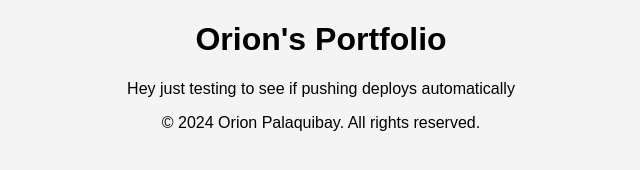
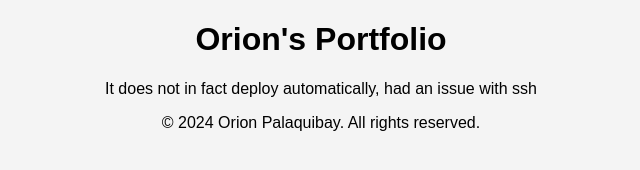
Before and after one commit to orionpal/orionpal.github.io, a plain HTML site: page public/index.html in a window 1280 px wide. Shown: the full height of the page, 319-959 px from the left. Drawn offline with Linux system fonts and the light colour scheme.

Commit message:
I wonder if anyone goes through these

```diff
--- a/public/index.html
+++ b/public/index.html
@@ -28,7 +28,7 @@
         <!-- Main game area -->
         <div id="game-container">
             <div>
-                Hey just testing to see if pushing deploys automatically
+                It does not in fact deploy automatically, had an issue with ssh
             </div>
             <!-- Game content will be added here -->
         </div>
```
